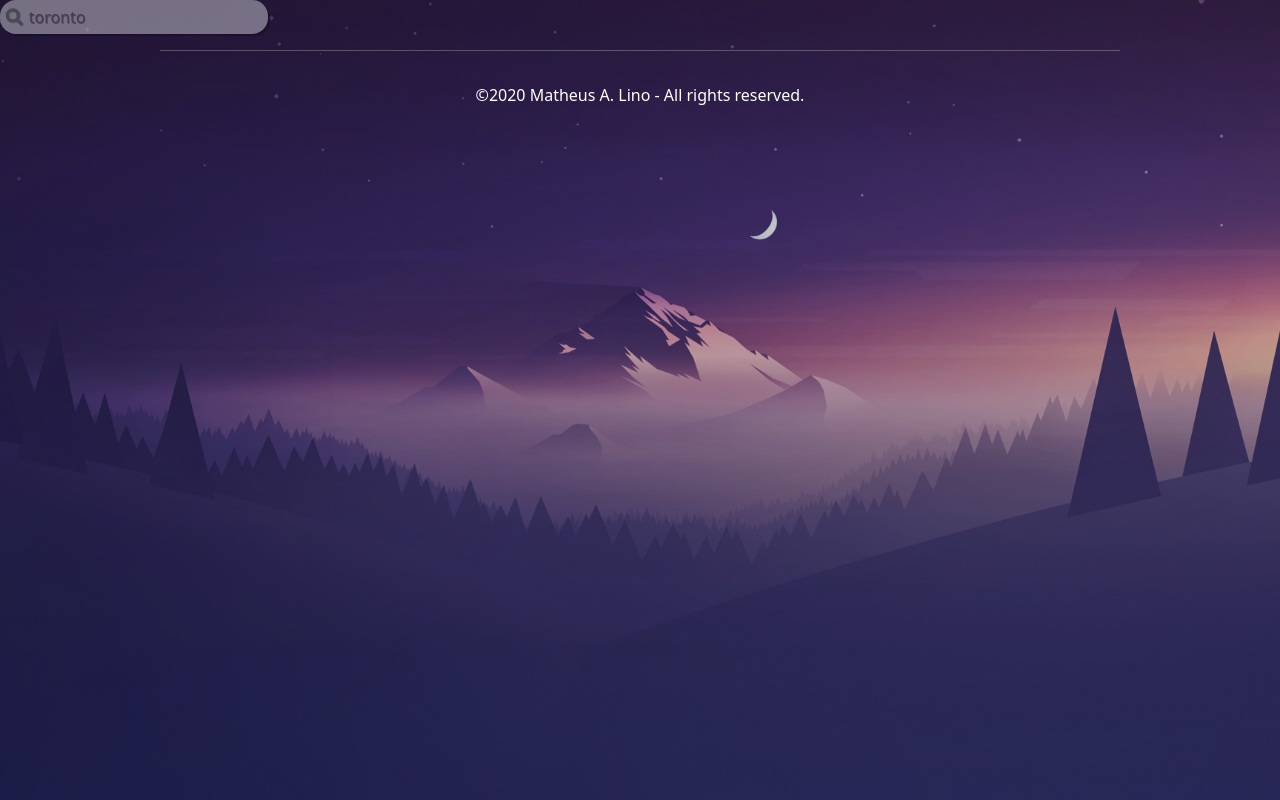
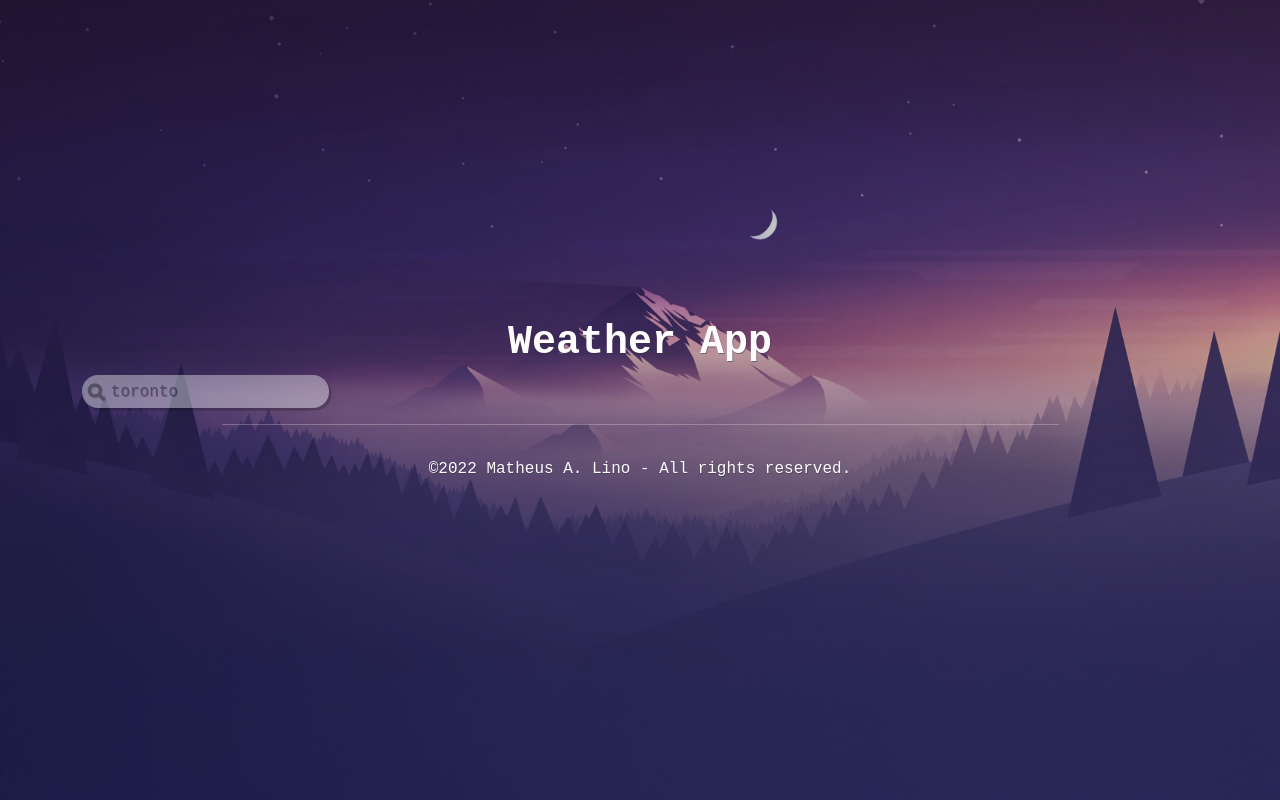
Before and after one commit to matheuslino/Weather-App, a React (Create React App) app: page / in a window 1280 px wide. Built offline with nearby package versions, Linux system fonts and the light colour scheme.

Commit message:
[add] header component

```diff
--- a/src/pages/Home.tsx
+++ b/src/pages/Home.tsx
@@ -4,6 +4,7 @@ import { FontAwesomeIcon } from '@fortawesome/react-fontawesome'
 import { faSearch, faChevronRight } from '@fortawesome/free-solid-svg-icons'
 
 import Searchbar from '../components/molecules/Searchbar.tsx/Searchbar'
+import Header from '../templates/Header/Header'
 import Footer from '../templates/Footer/Footer'
 import styles from './style.module.css'
 
@@ -72,9 +73,12 @@ const Home = () => {
   // }
 
   return (
-    <div className={styles.Home}>
-      <Searchbar />
-      <Footer />
+    <div className={`${styles.Home} d-flex flex-column justify-content-center`}>
+      <Container>
+        <Header />
+        <Searchbar />
+        <Footer />
+      </Container>
     </div>
   )
 }
--- a/src/pages/style.module.css
+++ b/src/pages/style.module.css
@@ -9,4 +9,5 @@
     url('../assets/images/mountains.jpg');
   background-position: center;
   background-size: cover;
+  font-family: 'Courier New', Courier, monospace;
 }
--- a/src/templates/Footer/Footer.tsx
+++ b/src/templates/Footer/Footer.tsx
@@ -7,7 +7,7 @@ const Footer = () => {
       <footer className={`d-flex flex-column align-items-center`}>
         <hr className='w-75' />
         <div className='mt-3'>
-          ©2020{' '}
+          ©2022{' '}
           <a href='https://linkedin.com/in/matheus-lino/' target='_blank'>
             Matheus A. Lino
           </a>{' '}
--- /dev/null
+++ b/src/templates/Header/Header.tsx
@@ -0,0 +1,15 @@
+import React from 'react'
+import styles from './style.module.css'
+
+const Header = () => {
+  const render = (
+    <section className={styles.header}>
+      <header className='text-center'>
+        <h1>Weather App</h1>
+      </header>
+    </section>
+  )
+  return render
+}
+
+export default Header
--- /dev/null
+++ b/src/templates/Header/style.module.css
@@ -0,0 +1,5 @@
+header h1 {
+  color: var(--white);
+  text-shadow: var(--text-shadow);
+  font-weight: bold;
+}
```
